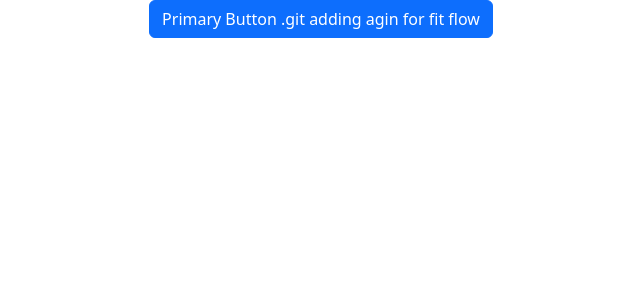
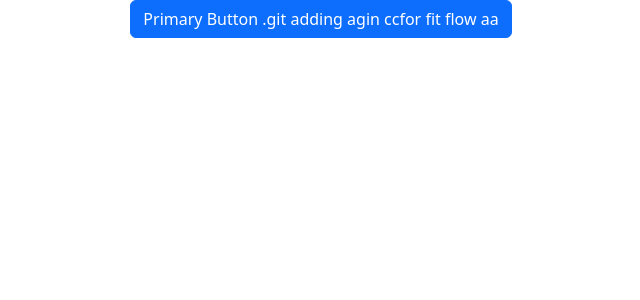
Before and after one commit to jeginilokeshreddy/ecomers, a React (Create React App) app: page / in a window 1280 px wide. Shown: the top 300 px of the page, without its empty margins (319-959 px from the left). Built offline with nearby package versions, Linux system fonts and the light colour scheme.

Commit message:
local reopo

```diff
--- a/src/components/App.js
+++ b/src/components/App.js
@@ -3,7 +3,7 @@ import './App.css';
 function App() {
   return (
     <div className="App">
-      <button class="btn btn-primary">Primary  Button .git adding agin for fit flow </button>
+      <button class="btn btn-primary">Primary  Button .git adding agin ccfor fit flow aa</button>
 
     </div>
   );
```
